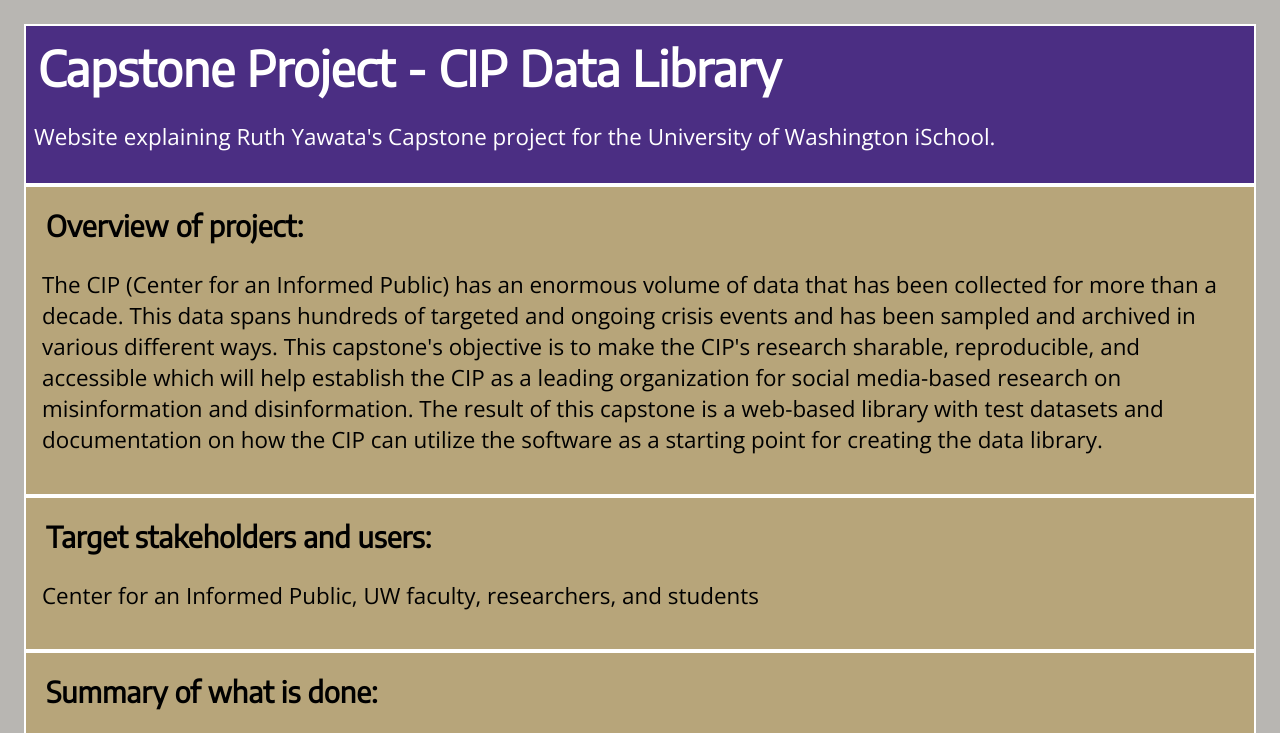
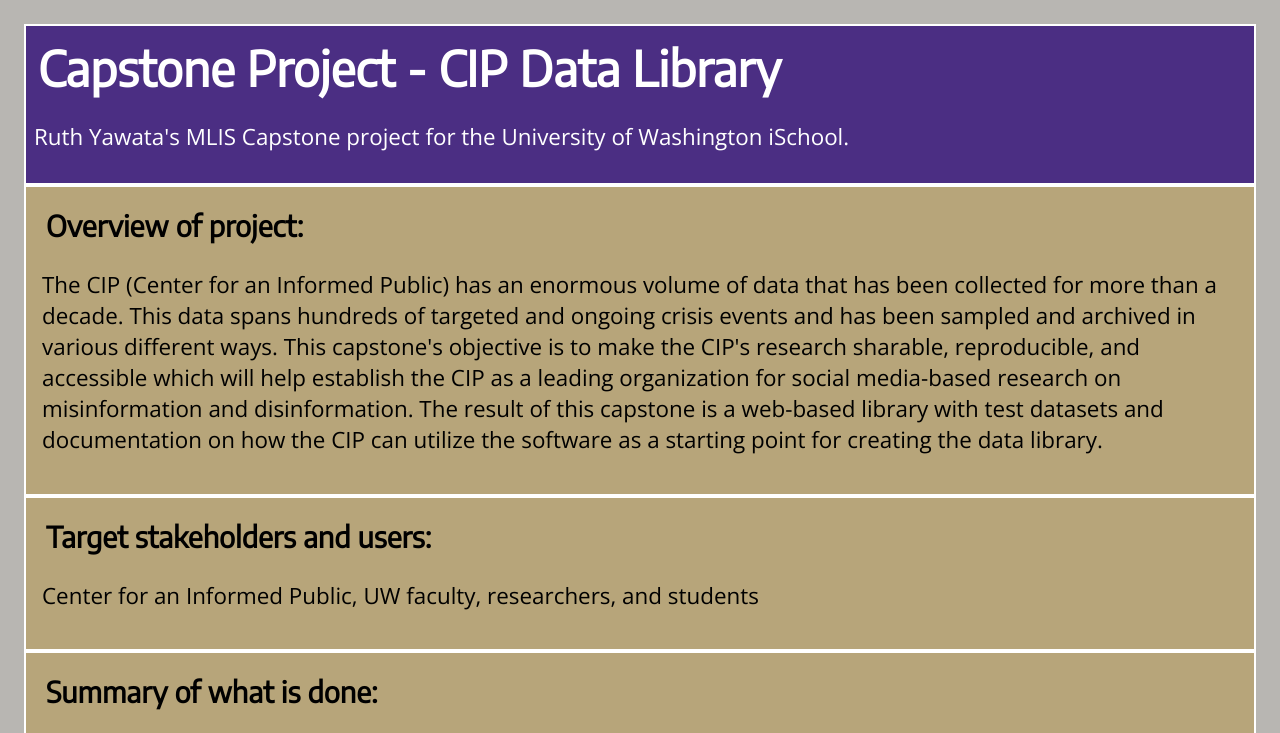
Before and after one commit to ruthyawata/cip-data-library, a plain HTML site: page index.html in a window 1280 px wide. Shown: the top 733 px of the page. Drawn offline with nearby package versions, Linux system fonts and the light colour scheme.

Commit message:
updated desc, readme, and added imgs

```diff
--- a/index.html
+++ b/index.html
@@ -15,7 +15,7 @@
     <header>
         <div class="header">
             <h1>Capstone Project - CIP Data Library</h1>
-            <p> Website explaining Ruth Yawata's Capstone project for the University of Washington iSchool.</p>
+            <p> Ruth Yawata's MLIS Capstone project for the University of Washington iSchool.</p>
         </div>
     </header>
     <main>
```
Also changed, not shown: img/CKAN_Logo_full_color.png (added), img/capstone-tile-image.png (added), readme.txt.
